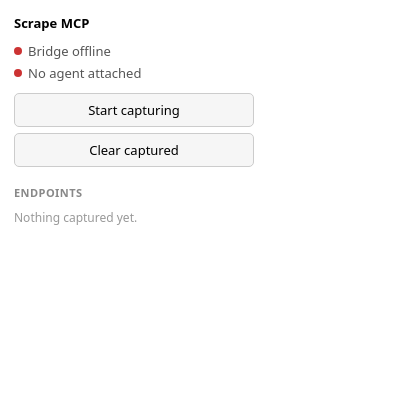
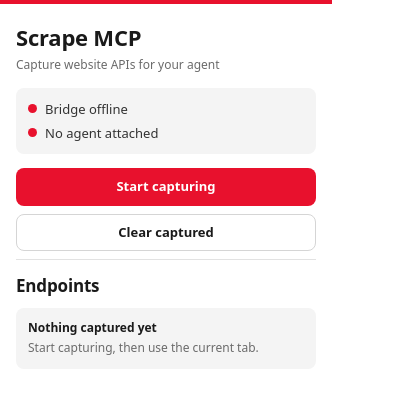
Before and after one commit to dannymorsovillo/scrape-mcp, a browser extension: page extension/popup.html in a window 400 px wide. Drawn offline with Linux system fonts and the light colour scheme.

Commit message:
ui overhaul

```diff
--- a/extension/popup.html
+++ b/extension/popup.html
@@ -4,73 +4,101 @@
     <meta charset="utf-8" />
     <style>
       body {
-        width: 240px;
+        width: 300px;
         margin: 0;
-        padding: 14px;
+        padding: 18px 16px;
+        border-top: 4px solid #e8112d;
         font: 13px/1.4 system-ui, sans-serif;
+        color: #1a1a1a;
       }
       h1 {
-        margin: 0 0 10px;
-        font-size: 13px;
-        font-weight: 600;
+        margin: 0 0 4px;
+        font-size: 22px;
+        font-weight: 700;
+        letter-spacing: -0.01em;
+      }
+      #tagline {
+        margin: 0 0 14px;
+        font-size: 12px;
+        color: #6b6b6b;
       }
       .row {
         display: flex;
         align-items: center;
-        gap: 6px;
-        margin-bottom: 4px;
-        color: #555;
+        gap: 8px;
+        margin-bottom: 6px;
+        color: #333;
+      }
+      .row:last-child {
+        margin-bottom: 0;
       }
       #status {
-        margin-bottom: 10px;
+        margin-bottom: 14px;
+        padding: 12px;
+        border-radius: 8px;
+        background: #f4f4f4;
       }
       /* The agent is reported by the server, so it can't be known while the
          bridge is down — show it as unknown rather than as absent. */
       #status.offline #agent {
         color: #aaa;
       }
+      #status.offline #agent-dot {
+        background: #bbb;
+      }
       .dot {
-        width: 8px;
-        height: 8px;
+        width: 9px;
+        height: 9px;
         border-radius: 50%;
-        background: #c33;
+        background: #e8112d;
         flex: none;
       }
       .dot.on {
-        background: #2a2;
+        background: #1a9e4b;
       }
       button {
         width: 100%;
-        padding: 7px;
-        margin-bottom: 6px;
-        border: 1px solid #ccc;
-        border-radius: 5px;
-        background: #f6f6f6;
-        font: inherit;
+        padding: 10px;
+        margin-bottom: 8px;
+        border: 1px solid transparent;
+        border-radius: 8px;
+        background: #e8112d;
+        color: #fff;
+        font: 600 13px/1.2 system-ui, sans-serif;
         cursor: pointer;
       }
       button:hover {
-        background: #eee;
+        background: #cc0f28;
       }
       button.active {
-        border-color: #2a2;
-        color: #2a2;
+        background: #1a1a1a;
+      }
+      button.active:hover {
+        background: #333;
+      }
+      #clear {
+        border-color: #d5d5d5;
+        background: #fff;
+        color: #1a1a1a;
+      }
+      #clear:hover {
+        background: #f4f4f4;
       }
       #error {
         margin: 6px 0 0;
-        color: #c33;
+        color: #e8112d;
         font-size: 12px;
       }
       #error:empty {
         display: none;
       }
       h2 {
-        margin: 12px 0 6px;
-        font-size: 11px;
-        font-weight: 600;
-        color: #888;
-        text-transform: uppercase;
-        letter-spacing: 0.04em;
+        margin: 0 0 10px;
+        padding-top: 14px;
+        border-top: 1px solid #e2e2e2;
+        font-size: 17px;
+        font-weight: 700;
+        letter-spacing: -0.01em;
       }
       #list {
         max-height: 260px;
@@ -111,14 +139,24 @@
         color: #b80;
       }
       #empty {
-        color: #999;
+        padding: 12px;
+        border-radius: 8px;
+        background: #f4f4f4;
         font-size: 12px;
-        padding: 4px 0;
+      }
+      #empty b {
+        display: block;
+        margin-bottom: 3px;
+        font-weight: 600;
+      }
+      #empty span {
+        color: #6b6b6b;
       }
     </style>
   </head>
   <body>
     <h1>Scrape MCP</h1>
+    <p id="tagline">Capture website APIs for your agent</p>
     <div id="status">
       <div class="row"><span class="dot" id="dot"></span><span id="conn">Bridge offline</span></div>
       <div class="row"><span class="dot" id="agent-dot"></span><span id="agent">No agent attached</span></div>
@@ -127,7 +165,10 @@
     <button id="clear">Clear captured</button>
     <p id="error"></p>
     <h2 id="heading">Endpoints</h2>
-    <div id="empty">Nothing captured yet.</div>
+    <div id="empty">
+      <b>Nothing captured yet</b>
+      <span>Start capturing, then use the current tab.</span>
+    </div>
     <div id="list"></div>
     <script src="popup.js"></script>
   </body>
```
